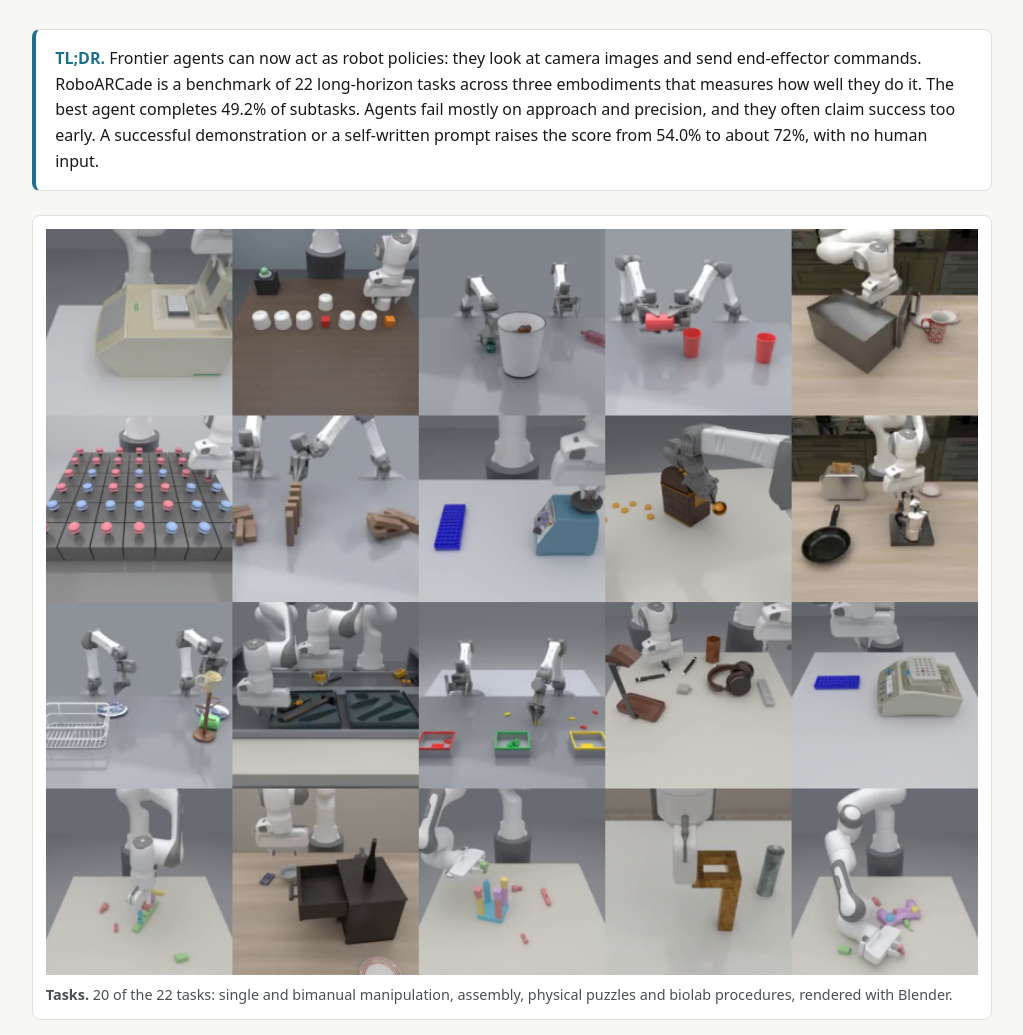
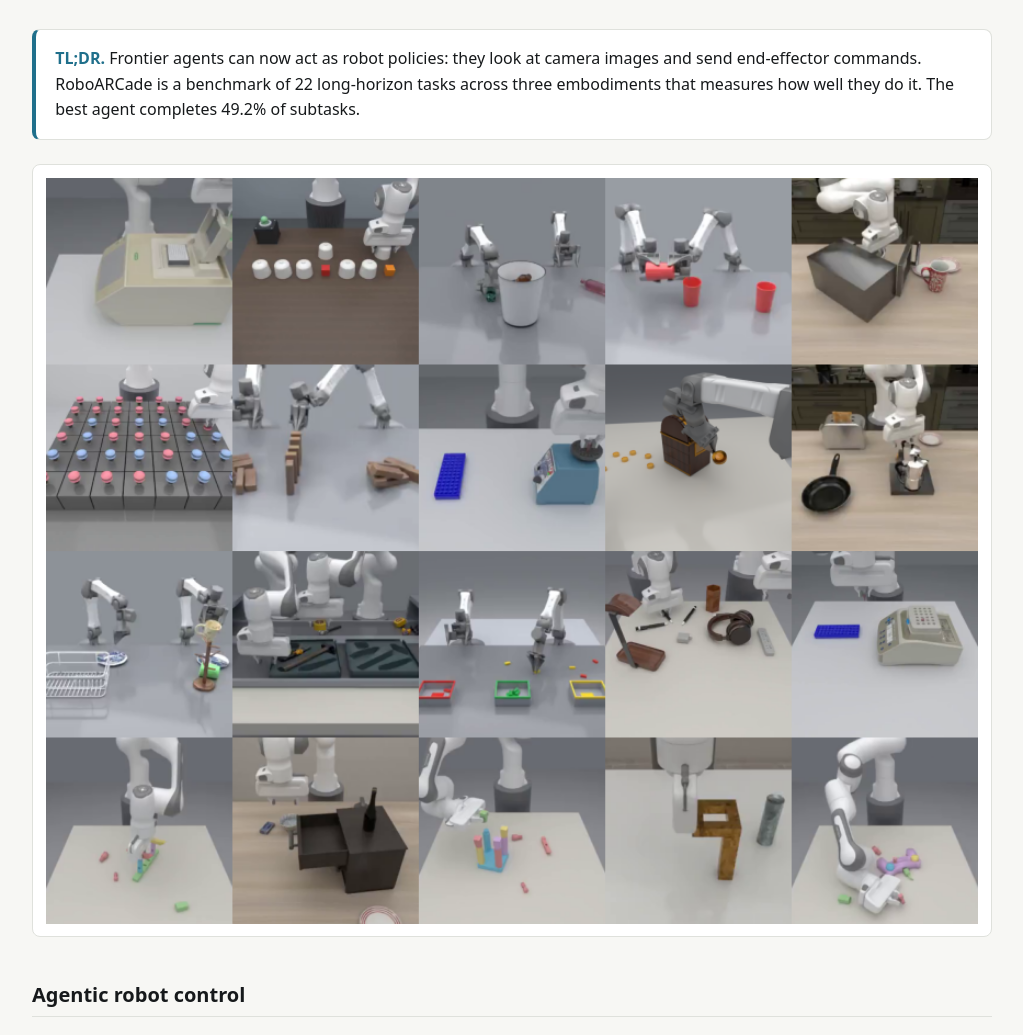
Before and after one commit to Satvik1701/anon_roboarcade, a plain HTML site: page index.html in a window 1280 px wide. Shown: the part 217-1252 px from the top of the page, without its empty margins (128-1151 px from the left). Drawn offline with Linux system fonts and the light colour scheme.

Commit message:
Shorter TL;DR, no task figure caption

```diff
--- a/index.html
+++ b/index.html
@@ -55,15 +55,11 @@ footer{margin-top:3rem;color:var(--ink2);font-size:.85rem;text-align:center}
 <div class="tldr">
   <b>TL;DR.</b> Frontier agents can now act as robot policies: they look at camera images and send end-effector
   commands. RoboARCade is a benchmark of 22 long-horizon tasks across three embodiments that measures how well
-  they do it. The best agent completes 49.2% of subtasks. Agents fail mostly on approach and precision, and they
-  often claim success too early. A successful demonstration or a self-written prompt raises the score from 54.0%
-  to about 72%, with no human input.
+  they do it. The best agent completes 49.2% of subtasks.
 </div>
 
 <figure>
   <img src="assets/task_lineup.png" alt="Twenty of the benchmark's tasks rendered in Blender">
-  <figcaption><b>Tasks.</b> 20 of the 22 tasks: single and bimanual manipulation, assembly, physical puzzles and
-  biolab procedures, rendered with Blender.</figcaption>
 </figure>
 
 <h2>Agentic robot control</h2>
```
